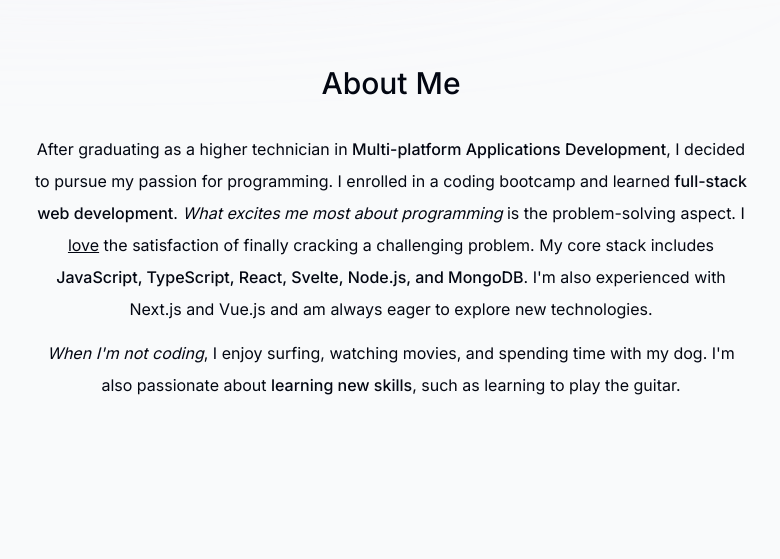
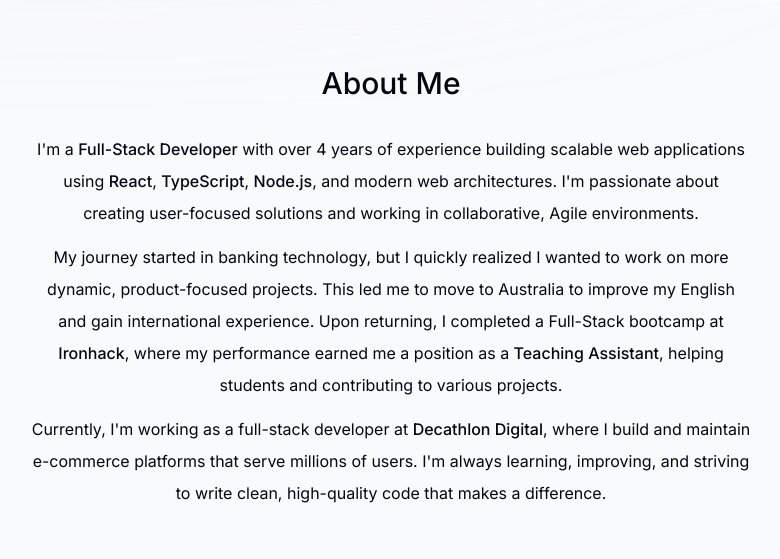
Before and after one commit to SamyAliSanchez/portfolio, a Next.js app: page / in a window 1280 px wide. Shown: the part 800-1359 px from the top of the page, without its empty margins (249-1029 px from the left). Built offline with nearby package versions, Linux system fonts and the light colour scheme; no server answers.

Commit message:
feat: enhance About section

```diff
--- a/components/about.tsx
+++ b/components/about.tsx
@@ -19,29 +19,30 @@
     >
       <SectionHeading>About Me</SectionHeading>
       <p className="mb-3">
-        After graduating as a higher technician in{" "}
-        <span className="font-medium">
-          Multi-platform Applications Development
-        </span>
-        , I decided to pursue my passion for programming. I enrolled in a coding
-        bootcamp and learned{" "}
-        <span className="font-medium">full-stack web development</span>.{" "}
-        <span className="italic">What excites me most about programming</span>{" "}
-        is the problem-solving aspect. I <span className="underline">love</span>{" "}
-        the satisfaction of finally cracking a challenging problem. My core
-        stack includes{" "}
-        <span className="font-medium">
-          JavaScript, TypeScript, React, Svelte, Node.js, and MongoDB
-        </span>
-        . I'm also experienced with Next.js and Vue.js and am always eager to
-        explore new technologies.
+        I'm a <span className="font-medium">Full-Stack Developer</span> with
+        over 4 years of experience building scalable web applications using{" "}
+        <span className="font-medium">React</span>,{" "}
+        <span className="font-medium">TypeScript</span>,{" "}
+        <span className="font-medium">Node.js</span>, and modern web
+        architectures. I'm passionate about creating user-focused solutions and
+        working in collaborative, Agile environments.
       </p>
-
-      <p>
-        <span className="italic">When I'm not coding</span>, I enjoy surfing,
-        watching movies, and spending time with my dog. I'm also passionate
-        about <span className="font-medium">learning new skills</span>, such as
-        learning to play the guitar.
+      <p className="mb-3">
+        My journey started in banking technology, but I quickly realized I
+        wanted to work on more dynamic, product-focused projects. This led me to
+        move to Australia to improve my English and gain international
+        experience. Upon returning, I completed a Full-Stack bootcamp at{" "}
+        <span className="font-medium">Ironhack</span>, where my performance
+        earned me a position as a{" "}
+        <span className="font-medium">Teaching Assistant</span>, helping
+        students and contributing to various projects.
+      </p>
+      <p className="mb-3">
+        Currently, I'm working as a full-stack developer at{" "}
+        <span className="font-medium">Decathlon Digital</span>, where I build
+        and maintain e-commerce platforms that serve millions of users. I'm
+        always learning, improving, and striving to write clean, high-quality
+        code that makes a difference.
       </p>
     </motion.section>
   );
```
